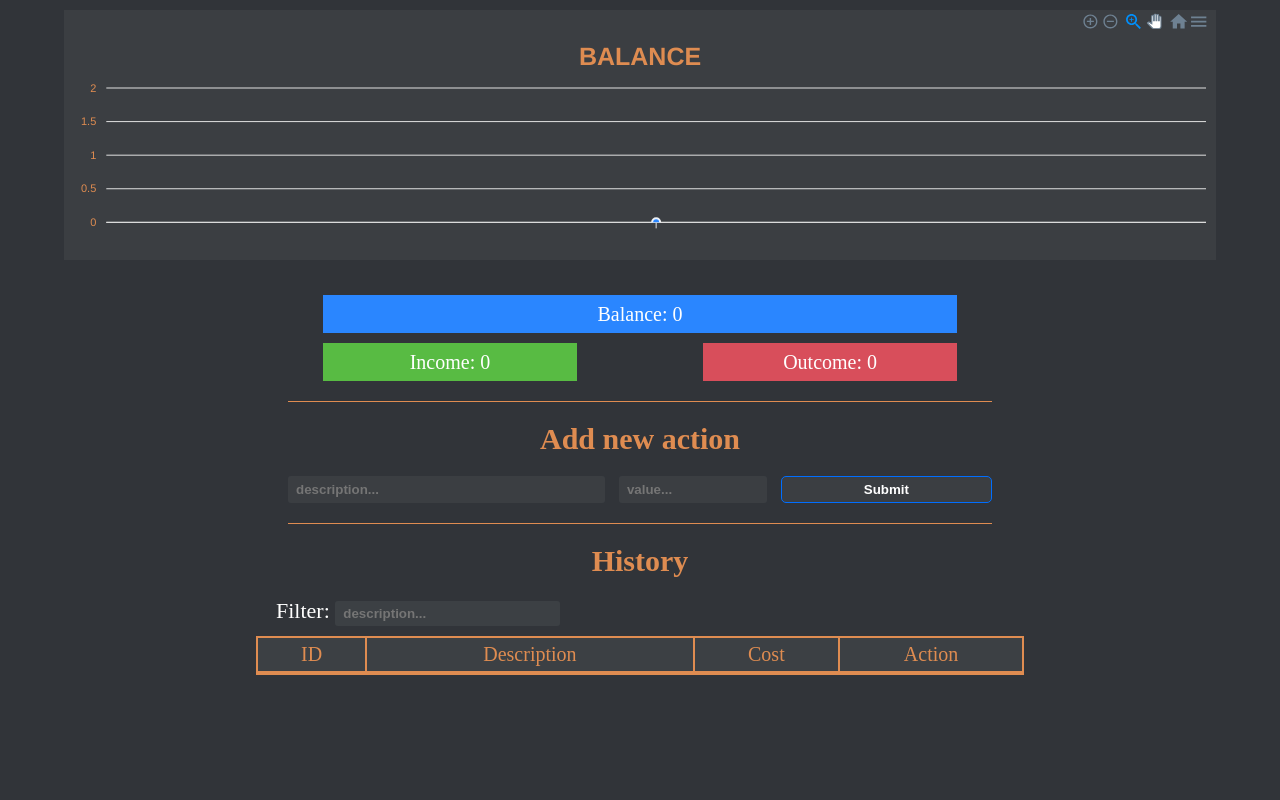
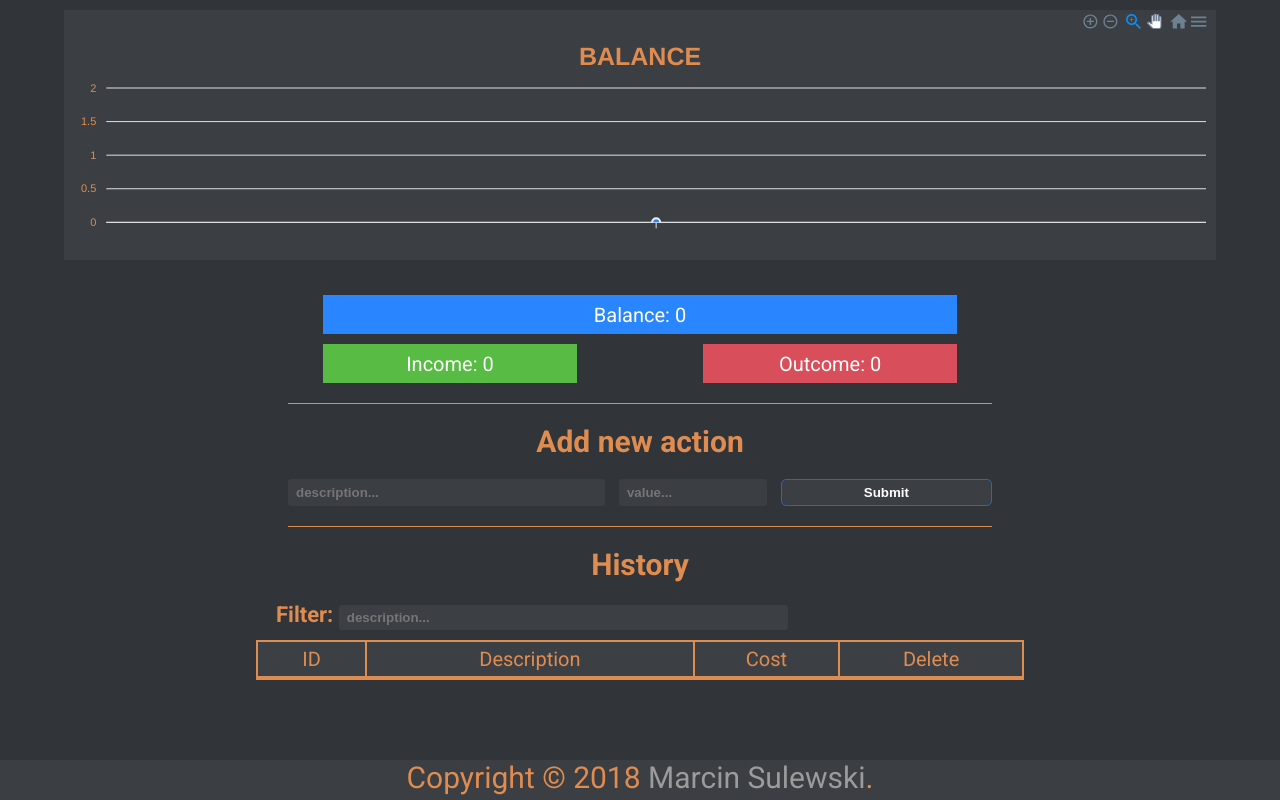
Before and after one commit to Rivenatti/React-budget-apexcharts-app, a React (Create React App) app: page / in a window 1280 px wide. Built offline with nearby package versions, Linux system fonts and the light colour scheme.

Commit message:
first stable release

```diff
--- a/public/index.html
+++ b/public/index.html
@@ -9,7 +9,9 @@
 
   <link rel="manifest" href="%PUBLIC_URL%/manifest.json">
 
-  <title>React App</title>
+  <link href="https://fonts.googleapis.com/css?family=Roboto:400,700" rel="stylesheet">
+
+  <title>Budget app</title>
 </head>
 
 <body>
--- a/src/App.js
+++ b/src/App.js
@@ -3,6 +3,7 @@ import ApexCharts from "./components/ApexCharts/ApexCharts";
 import Balance from "./components/Balance/Balance";
 import BudgetAction from "./components/BudgetAction/BudgetAction";
 import BudgetPositions from "./components/BudgetPositions/BudgetPositions";
+import Footer from "./components/Footer/Footer";
 
 class App extends Component {
   // APP STATE
@@ -136,6 +137,7 @@ class App extends Component {
           positions={this.state.positions}
           delete={this.handleDelete}
         />
+        <Footer />
       </div>
     );
   }
--- a/src/components/BudgetAction/BudgetAction.js
+++ b/src/components/BudgetAction/BudgetAction.js
@@ -5,7 +5,8 @@ class BudgetAction extends Component {
   state = {
     description: "",
     value: "",
-    key: 0
+    key: 0,
+    idEdited: false
   };
 
   getKey = () => {
@@ -73,7 +74,7 @@ class BudgetAction extends Component {
             type="text"
             placeholder="value..."
             name="value"
-            pattern="^-?[1-9]\d*(\.\d+)?$"
+            pattern="[-]?([0-9]*[.])?[0-9]+"
             onChange={this.onInputChangeHandler}
             className="value__input"
             value={this.state.value}
--- a/src/components/BudgetPositions/BudgetPositions.css
+++ b/src/components/BudgetPositions/BudgetPositions.css
@@ -3,6 +3,7 @@
   margin: 0 auto;
   overflow: hidden;
   padding: 2rem 0;
+  margin-bottom: 5rem;
 }
 
 .budget__history h1 {
@@ -12,16 +13,17 @@
   margin-bottom: 2rem;
 }
 
-.budget__history .budget__history--filter {
+.budget__history .budget__history__filter {
   margin: 0 0 1rem 2rem;
 }
 
-.budget__history .budget__history--filter span {
+.budget__history .budget__history__filter__span {
   font-size: 2.2rem;
-  color: #fff;
+  color: #df8c51;
+  font-weight: bold;
 }
 
-.budget__history .budget__history--filter input {
+.budget__history .budget__history__filter input {
   width: 60%;
   height: 2.5rem;
   background-color: #3c4044;
@@ -66,7 +68,7 @@
   padding: 0.5rem 0;
 }
 
-.budget__history .budget__table .budget__header__buttons {
+.budget__history .budget__table .budget__header__button {
   width: 25%;
   padding: 0.5rem 0;
 }
@@ -114,27 +116,27 @@
   overflow: scroll;
 }
 
-.budget__history .budget__table .budget__position__buttons {
+.budget__history .budget__table .budget__position__button {
   width: 25%;
 }
 
-.budget__history .budget__table .budget__position__buttons .button {
+.budget__history .budget__table .budget__position__button .button {
   border: 0;
   border-radius: 25%;
-  background-color: silver;
+  background-color: rgba(255, 255, 255, 0.39);
   cursor: pointer;
 }
 
-.budget__history .budget__table .budget__position__buttons .button img {
+.budget__history .budget__table .budget__position__button .button img {
   width: 2.5rem;
   height: 2.5rem;
 }
 
-.budget__history .budget__table .budget__position__buttons .button:hover {
-  background-color: #b3b3b3;
+.budget__history .budget__table .budget__position__button .button:hover {
+  border: 0.2rem solid #006eff;
 }
 
-.budget__history .budget__table .budget__position__buttons .button__delete {
+.budget__history .budget__table .budget__position__button .button__delete {
   margin-left: 0.5rem;
 }
 
--- a/src/components/BudgetPositions/BudgetPositions.js
+++ b/src/components/BudgetPositions/BudgetPositions.js
@@ -1,7 +1,6 @@
 import React, { Component } from "react";
 import "./BudgetPositions.css";
 import trash_icon from "../Icons/trash-icon.png";
-import edit_icon from "../Icons/edit-icon.png";
 
 class BudgetPositions extends Component {
   state = {
@@ -11,7 +10,9 @@ class BudgetPositions extends Component {
 
   // HANDLE DELETE
   handleDelete = description => {
-    this.props.delete(description);
+    if (window.confirm("Delete this position?")) {
+      this.props.delete(description);
+    }
   };
 
   // FILTER IF STYLE OF THE POSITION IS POSITIVE OR NEGATIVE
@@ -47,8 +48,8 @@ class BudgetPositions extends Component {
     return (
       <div className="budget__history">
         <h1>History</h1>
-        <div className="budget__history--filter">
-          <span>Filter: </span>
+        <div className="budget__history__filter">
+          <span className="budget__history__filter__span">Filter: </span>
           <input
             type="text"
             name="filter_description"
@@ -63,7 +64,7 @@ class BudgetPositions extends Component {
 
             <div className="budget__header__cost">Cost</div>
 
-            <div className="budget__header__buttons">Action</div>
+            <div className="budget__header__button">Delete</div>
           </div>
           {this.filterPositions().map(position => {
             return (
@@ -80,12 +81,7 @@ class BudgetPositions extends Component {
                 <div className="cell budget__position__cost">
                   {position.value}
                 </div>
-                <div className="cell budget__position__buttons">
-                  {/* EDIT BUTTON */}
-                  <button className="button button__edit">
-                    <img src={edit_icon} alt="edit-icon" />
-                  </button>
-
+                <div className="cell budget__position__button">
                   {/* DELETE BUTTON */}
                   <button
                     className="button button__delete"
--- a/src/components/BudgetPositions/BudgetPositions.scss
+++ b/src/components/BudgetPositions/BudgetPositions.scss
@@ -4,10 +4,12 @@ $budget__position__border--color: #df8c51;
 $budget__header__background--color: #3c4044;
 $budget__border--color: #df8c51;
 $budget__header--color: #df8c51;
+$budget__filter--color: #df8c51;
 $budget__header__border--color: #df8c51;
 $position--positive__background--color: #58bb43;
 $position--negative__background--color: #d84e5b;
-$position__button__background--color: silver;
+$position__button__background--color: rgba(255, 255, 255, 0.39);
+$position__button--hover__border: 0.2rem solid #006eff;
 
 //-------------------------- BUDGET HISTORY --------------------------
 .budget__history {
@@ -15,6 +17,7 @@ $position__button__background--color: silver;
   margin: 0 auto;
   overflow: hidden;
   padding: 2rem 0;
+  margin-bottom: 5rem;
 
   h1 {
     font-size: 3rem;
@@ -24,12 +27,13 @@ $position__button__background--color: silver;
   }
 
   //---------------------- BUDGET HISTORY FILTER ----------------------
-  .budget__history--filter {
+  .budget__history__filter {
     margin: 0 0 1rem 2rem;
 
-    span {
+    &__span {
       font-size: 2.2rem;
-      color: #fff;
+      color: $budget__filter--color;
+      font-weight: bold;
     }
 
     input {
@@ -76,7 +80,7 @@ $position__button__background--color: silver;
         padding: 0.5rem 0;
       }
 
-      &__buttons {
+      &__button {
         width: 25%;
         padding: 0.5rem 0;
       }
@@ -117,7 +121,7 @@ $position__button__background--color: silver;
         overflow: scroll;
       }
 
-      &__buttons {
+      &__button {
         width: 25%;
 
         .button {
@@ -132,7 +136,7 @@ $position__button__background--color: silver;
           }
 
           &:hover {
-            background-color: darken($position__button__background--color, 5%);
+            border: $position__button--hover__border;
           }
 
           &__delete {
--- /dev/null
+++ b/src/components/Footer/Footer.css
@@ -0,0 +1,18 @@
+.footer {
+  position: fixed;
+  left: 0;
+  bottom: 0;
+  right: 0;
+
+  color: white;
+  font-size: 3rem;
+  text-align: center;
+  background-color: #3b3e42;
+  height: 4rem;
+  color: #df8c51;
+}
+
+.footer a {
+  text-decoration: none;
+  color: rgb(155, 155, 155);
+}
--- /dev/null
+++ b/src/components/Footer/Footer.js
@@ -0,0 +1,12 @@
+import React from "react";
+import "./Footer.css";
+
+const Footer = () => {
+  return (
+    <div className="footer">
+      Copyright &copy; 2018 <a href="https://msulewski.pl/">Marcin Sulewski</a>.
+    </div>
+  );
+};
+
+export default Footer;
--- a/src/index.css
+++ b/src/index.css
@@ -15,4 +15,5 @@ html {
 
 body {
   background-color: #313439;
+  font-family: "Roboto", sans-serif;
 }
```
Also changed, not shown: src/components/Icons/edit-icon.png (deleted), 1 other file (tests, documents, lock files or other folders).
